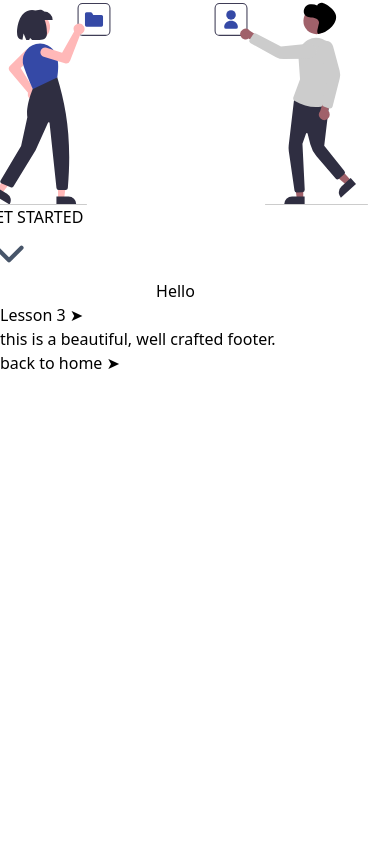
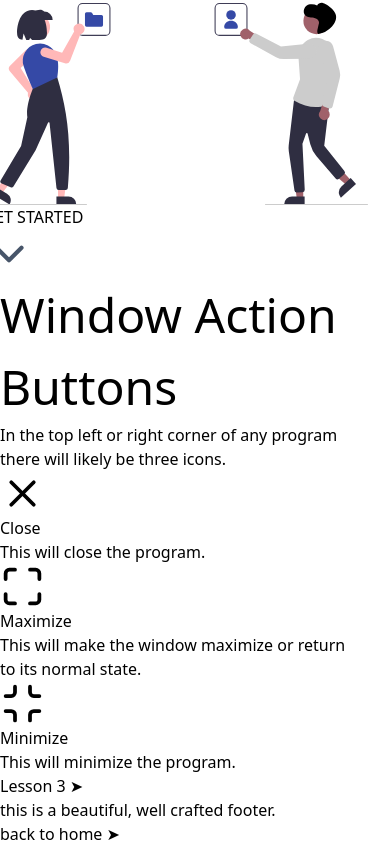
Before and after one commit to j-cleme/capstone_teaching-tech-lit, a SvelteKit app: page /icons in a window 390 px wide. Shown: the part 823-1669 px from the top of the page. Before the commit the page ends 1198 px from the top, so only its background shows below. Built offline with nearby package versions, Linux system fonts and the light colour scheme.

Commit message:
Adding mobile responsiveness to icons

```diff
--- a/src/routes/icons/+page.svelte
+++ b/src/routes/icons/+page.svelte
@@ -19,10 +19,10 @@
 	<title>Lesson 2 - Icons</title>
 </svelte:head>
 
-<main class="flex flex-col justify-center justify-items-center m-auto">
-	<div class="h-screen flex flex-col items-center justify-items-center justify-center">
-		<div class="flex flex-wrap items-center mb-20">
-			<section class="">
+<main class="flex flex-col justify-center m-auto">
+	<div class="h-[91vh] flex flex-col items-center justify-items-center justify-center w-full">
+		<div class="flex flex-col md:flex-row md:items-center mb-20">
+			<div class="">
 				<p class=" tracking-wide text-[#ec598b] text-2xl">Lesson 2</p>
 				<h1 class="text-6xl text-slate-800 font-semibold">
 					Icons<span class="text-[#3549A6]">.</span>
@@ -31,14 +31,57 @@
 					A lesson about the most common icons you'll encounter. Some of these appeared in your
 					pamphlet and will be reviewed.
 				</p>
-			</section>
+			</div>
 			<img src="assets/icons/icons.svg" alt="Icon Hero Image" class="max-w-[30rem] max-h-[30rem]"/>
 		</div>
+		<div class="flex flex-col items-center">
 		<p class=" tracking-widest text-2xl text-slate-600 font-light mt-10">GET STARTED</p>
 		<ChevronDown size={50} style="color:rgb(71, 85, 105);"/>
+		</div>
 	</div>
-	<div class="border-t w-full">
-		Hello
+	<div class="border-t w-full flex flex-col">
+		<div class="flex md:flex-row flex-col mt-8">
+			<section class="lg:max-w-[35ch]">
+				<h1 class=" text-3xl text-slate-800 font-semibold ">
+					Window <span class="text-[#ec598b]">Action</span> Buttons
+				</h1>
+				<p class=" pt-2 text-base text-slate-600 mb-3.5 ">
+					In the top left or right corner of any program there will likely be three icons.
+				</p>
+			</section>
+
+			<div class="flex md:flex-row flex-col m-auto">
+				<div class="flex flex-row md:items-center md:border-r px-4">
+					<X size={45} enable-background={false}/>
+					<div class="flex flex-col ml-2">
+						<h3 class=" text-xl text-slate-800">Close</h3>
+					<p class="text-slate-600">
+						This will <span class="text-[#ec598b]">close</span> the program.
+					</p>
+					</div>
+				</div>
+
+				<div class="flex flex-row md:items-center md:border-r px-4">
+					<Maximize size={45} enable-background={false}/>
+					<div class="flex flex-col ml-2">
+						<h3 class=" text-xl text-slate-800">Maximize</h3>
+						<p class="text-slate-600 md:max-w-[20ch]">
+							This will make the window <span class="text-[#ec598b]">maximize</span> or return to its normal state.
+						</p>
+					</div>
+				</div>
+
+				<div class="flex flex-row md:items-center px-4">
+					<Minimize size={45} enable-background={false}/>
+					<div class="flex flex-col ml-2">
+						<h3 class=" text-xl text-slate-800">Minimize</h3>
+						<p class="text-slate-600 md:max-w-[20ch]">
+							This will <span class="text-[#ec598b]">minimize</span> the program.
+						</p>
+					</div>
+				</div>
+			</div>
+		</div>
 	</div>
 </main>
 	<!-- <section class=" flex flex-row p-8 m-auto">
```
